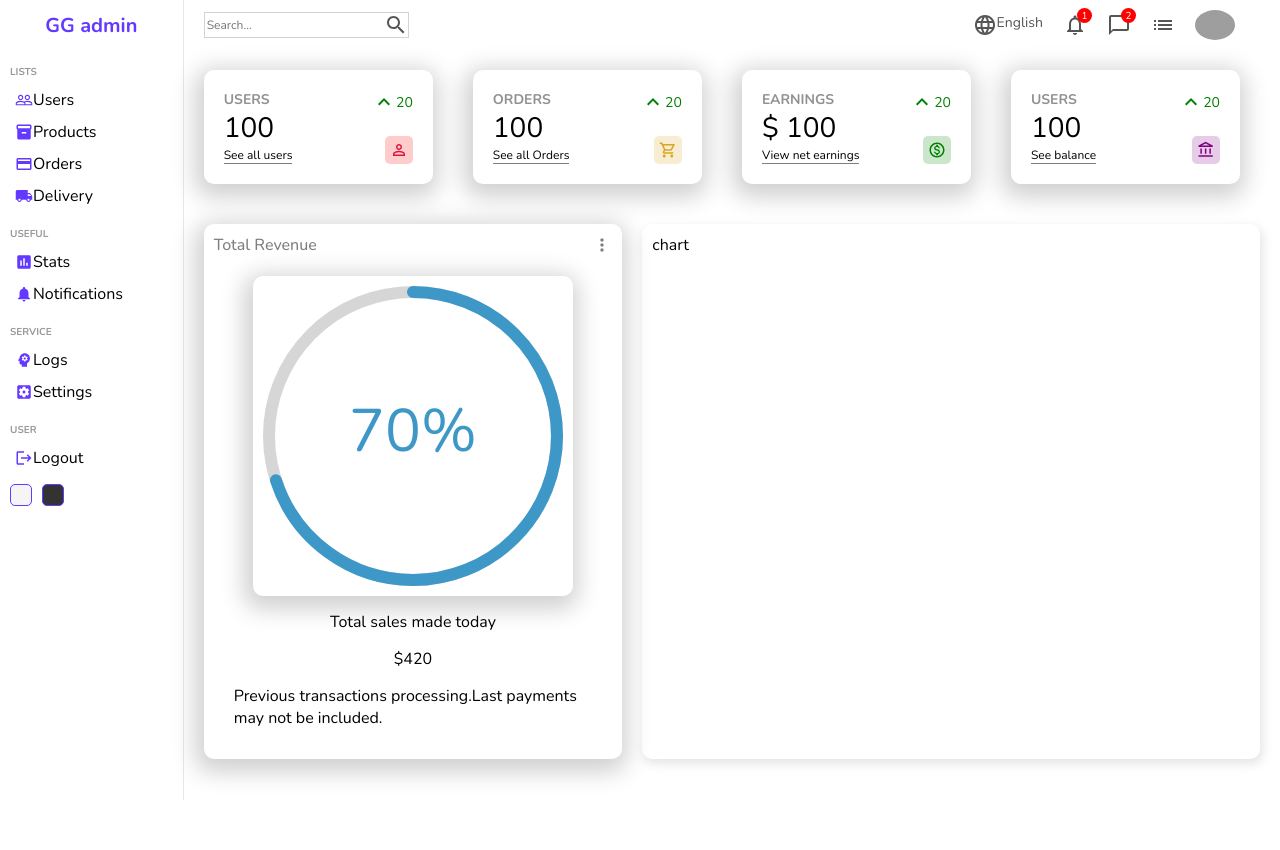
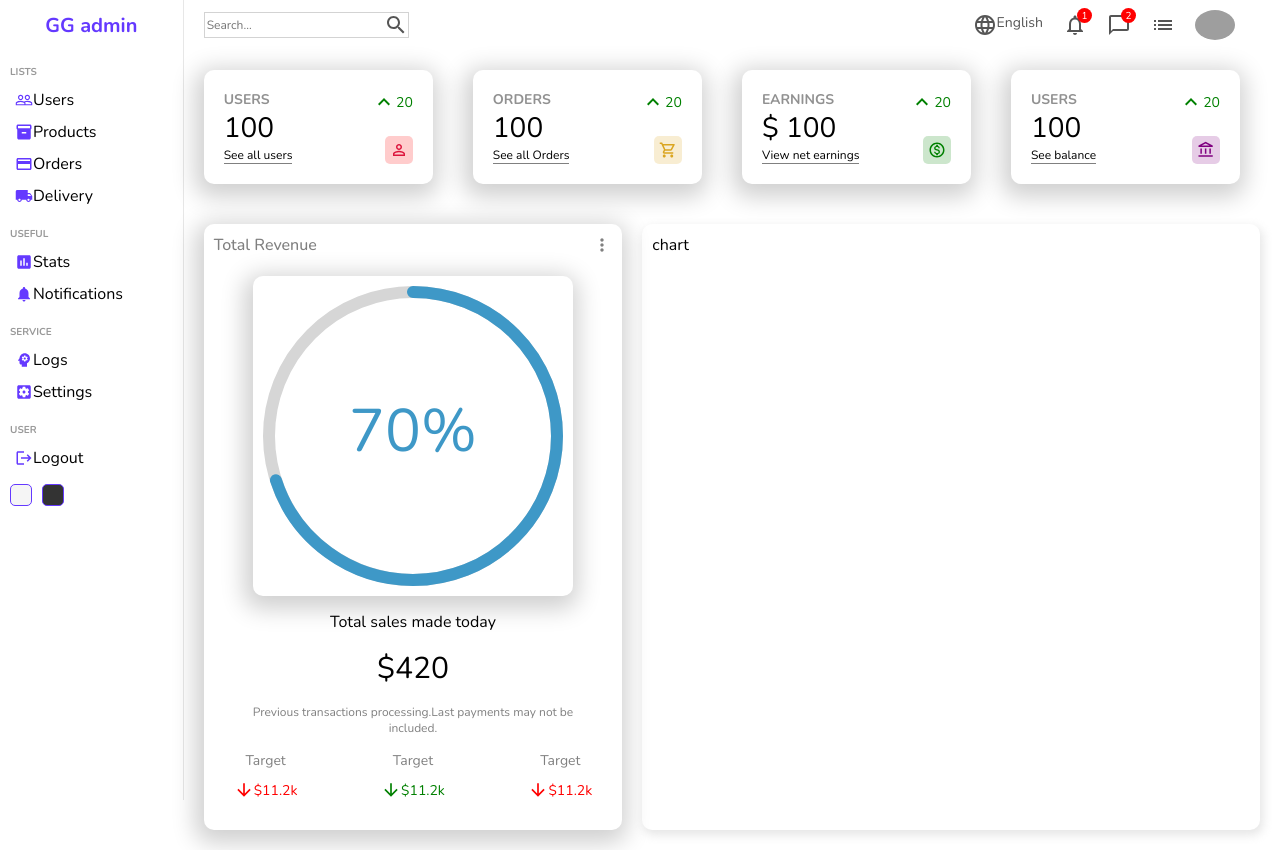
Before and after one commit to geoffgeorgein/Admin-dashboard, a React (Create React App) app: page / in a window 1280 px wide. Before the commit the page ends 800 px from the top, so only its background shows below. Built offline with nearby package versions, Linux system fonts and the light colour scheme; grey boxes are pictures that could not be loaded.

Commit message:
progress-bar

```diff
--- a/src/components/featured/Featured.js
+++ b/src/components/featured/Featured.js
@@ -3,7 +3,7 @@
 import MoreVertIcon from '@mui/icons-material/MoreVert';
 import { CircularProgressbar } from 'react-circular-progressbar';
 import 'react-circular-progressbar/dist/styles.css';
-
+import ArrowDownwardIcon from '@mui/icons-material/ArrowDownward';
 
 function Featured() {
   return (
@@ -25,6 +25,31 @@
         <p className='amount'> $420</p>
         <p className='desc'>Previous transactions processing.Last payments may not be included. </p>
 
+        <div className='summary'>
+          <div className='item'>
+            <div className='itemTitle'>Target</div>
+            <div className='itemResult negative'>
+              <ArrowDownwardIcon fontSize='small'/>
+              <div className='resultAmount'>$11.2k</div>
+            </div>
+          </div>
+
+          <div className='item'>
+            <div className='itemTitle'>Target</div>
+            <div className='itemResult positive'>
+              <ArrowDownwardIcon fontSize='small'/>
+              <div className='resultAmount'>$11.2k</div>
+            </div>
+          </div>
+
+          <div className='item'>
+            <div className='itemTitle'>Target</div>
+            <div className='itemResult negative'>
+              <ArrowDownwardIcon fontSize='small'/>
+              <div className='resultAmount'>$11.2k</div>
+            </div>
+          </div>
+        </div>
         </div>
     </div>
   )
--- a/src/components/featured/Featured.scss
+++ b/src/components/featured/Featured.scss
@@ -33,6 +33,52 @@
           border: none;
         }
 
+        .amount{
+            font-size: 30px;
+        }
+
+        .desc{
+            font-weight: 300;
+            font-size: 12px;
+            color: gray;
+            text-align: center;
+        }
+
+        .summary{
+            width: 100%;
+            display: flex;
+            align-items: center;
+            justify-content: space-between;
+
+            .item{
+               text-align: center;
+
+
+               .itemTitle{
+
+                font-size: 14px;
+                color: gray;
+               }
+
+               .itemResult{
+                display: flex;
+                align-items: center;
+                margin-top: 10px;
+                font-size: 14px;
+
+                &.positive{
+                    color: green;
+                }
+
+                &.negative{
+                    color:red
+                }
+               }
+            }
+        }
+
+
+
     }
 
 }
```
